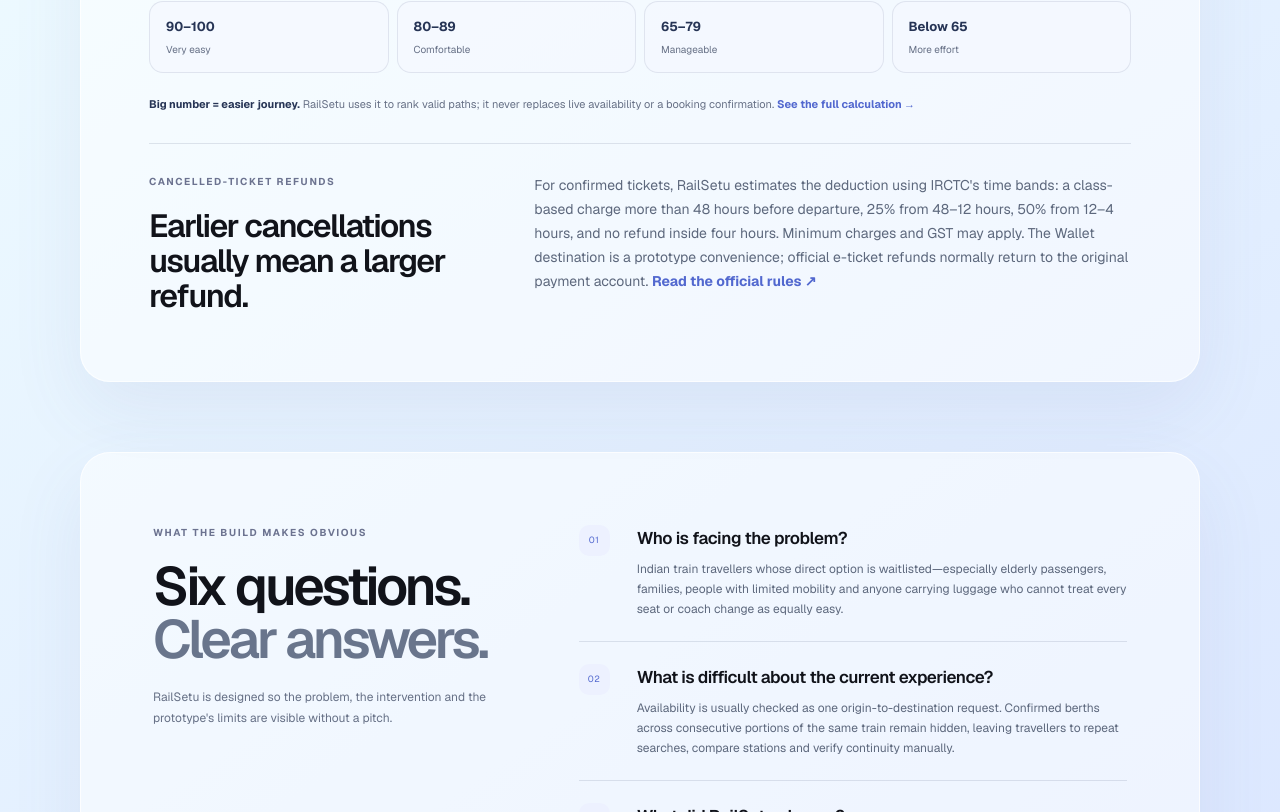
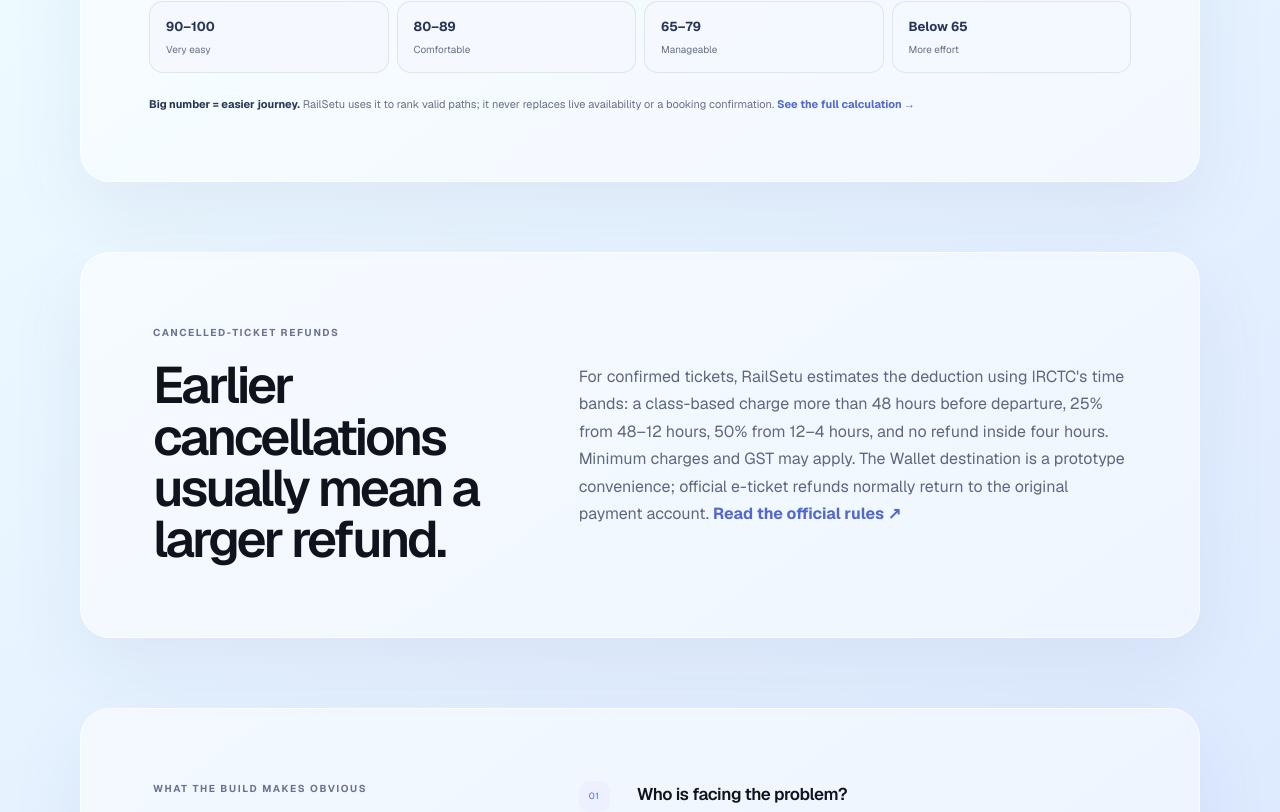
Before and after one commit to anki0476/railsetu, a Next.js app: page /about in a window 1280 px wide. Shown: the part 2928-3740 px from the top of the page. Built offline with nearby package versions, Linux system fonts and the light colour scheme.

Commit message:
Separate refund policy on about page

```diff
--- a/app/about/page.tsx
+++ b/app/about/page.tsx
@@ -52,6 +52,7 @@
   { id: 'about-process', title: 'How the engine thinks' },
   { id: 'about-traveller', title: 'Built around the traveller' },
   { id: 'about-comfort-simple', title: 'Comfort Score, simply' },
+  { id: 'about-refund-policy', title: 'Cancellation refunds' },
   { id: 'about-build-clarity', title: 'What the build makes clear' },
   { id: 'about-technology', title: 'Technology stack' },
   { id: 'about-feedback', title: 'Share feedback' },
@@ -149,13 +150,14 @@
           <span><b>90–100</b>Very easy</span><span><b>80–89</b>Comfortable</span><span><b>65–79</b>Manageable</span><span><b>Below 65</b>More effort</span>
         </div>
         <p className="about-comfort-bottomline"><strong>Big number = easier journey.</strong> RailSetu uses it to rank valid paths; it never replaces live availability or a booking confirmation. <Link href="/comfort-score">See the full calculation →</Link></p>
-        <aside className="about-refund-policy" aria-labelledby="about-refund-policy-title">
-          <div>
-            <p className="section-kicker">Cancelled-ticket refunds</p>
-            <h3 id="about-refund-policy-title">Earlier cancellations usually mean a larger refund.</h3>
-          </div>
-          <p>For confirmed tickets, RailSetu estimates the deduction using IRCTC&apos;s time bands: a class-based charge more than 48 hours before departure, 25% from 48–12 hours, 50% from 12–4 hours, and no refund inside four hours. Minimum charges and GST may apply. The Wallet destination is a prototype convenience; official e-ticket refunds normally return to the original payment account. <a href="https://contents.irctc.co.in/en/RefundCancellationRules.pdf" target="_blank" rel="noreferrer">Read the official rules ↗</a></p>
-        </aside>
+      </section>
+
+      <section className="about-refund-policy" id="about-refund-policy" aria-labelledby="about-refund-policy-title">
+        <div>
+          <p className="section-kicker">Cancelled-ticket refunds</p>
+          <h2 id="about-refund-policy-title">Earlier cancellations usually mean a larger refund.</h2>
+        </div>
+        <p>For confirmed tickets, RailSetu estimates the deduction using IRCTC&apos;s time bands: a class-based charge more than 48 hours before departure, 25% from 48–12 hours, 50% from 12–4 hours, and no refund inside four hours. Minimum charges and GST may apply. The Wallet destination is a prototype convenience; official e-ticket refunds normally return to the original payment account. <a href="https://contents.irctc.co.in/en/RefundCancellationRules.pdf" target="_blank" rel="noreferrer">Read the official rules ↗</a></p>
       </section>
 
       <section className="about-clarity" id="about-build-clarity">
```
Also changed, not shown: app/globals.css.
